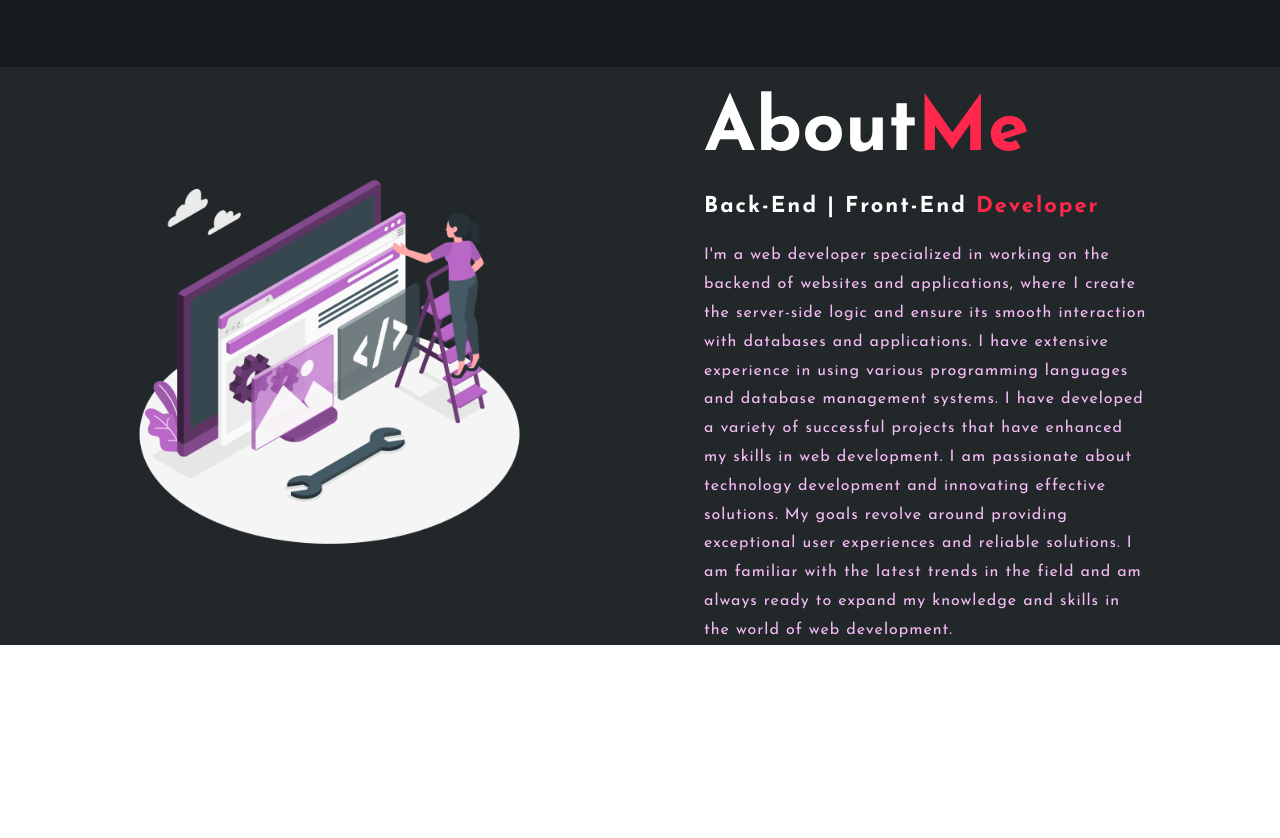
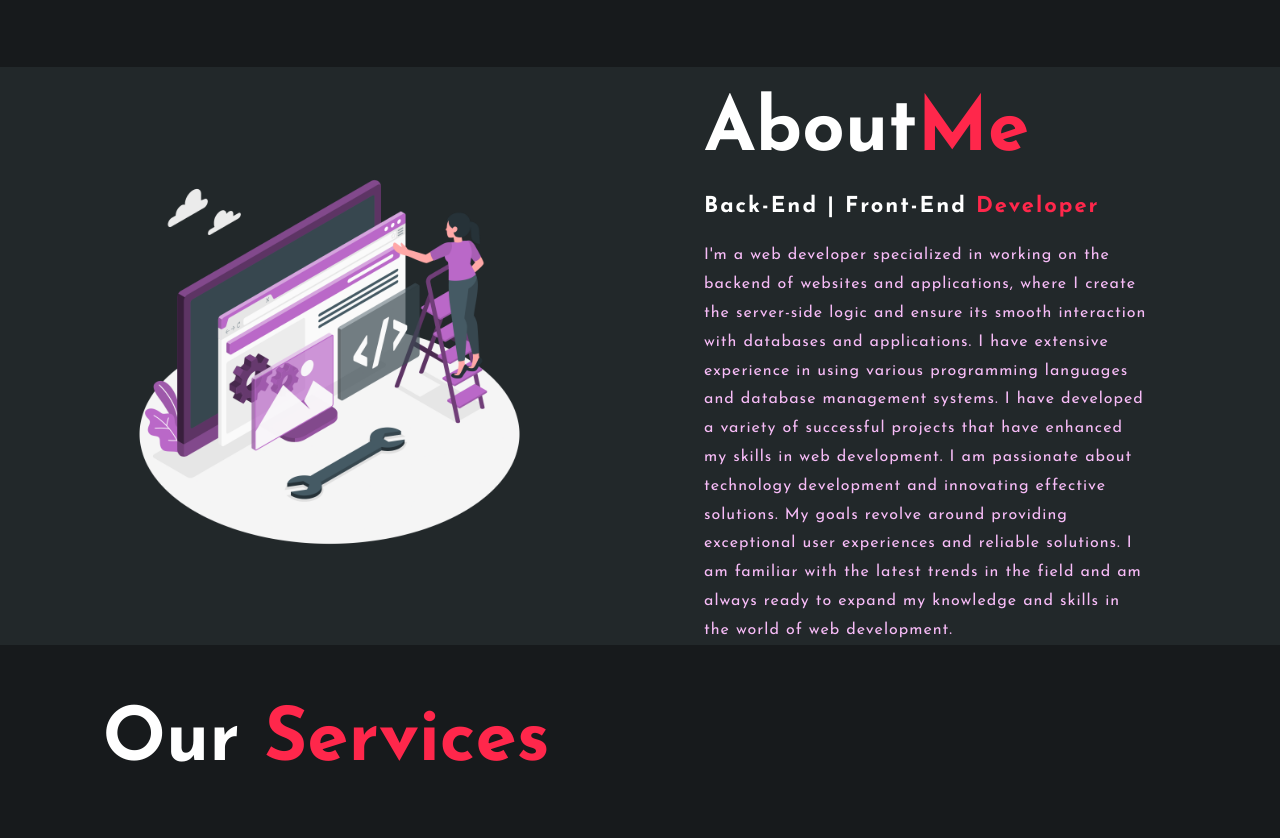
Before and after one commit to Islam412/My_Portfolio, a plain HTML site: page index.html in a window 1280 px wide. Shown: the part 733-1571 px from the top of the page. Before the commit the page ends 1378 px from the top, so only its background shows below. Drawn offline with Linux system fonts and the light colour scheme.

Commit message:
add services section in index , css

```diff
--- a/css/style.css
+++ b/css/style.css
@@ -208,3 +208,8 @@ h5{
 .about .container-text {
     width: 35%;
 }
+
+.services {
+    background-color: var(--bgcolor-1);
+    padding: 2rem var(--padding);
+}
--- a/index.html
+++ b/index.html
@@ -18,7 +18,7 @@
             <ul>
                 <li><a href="#home">Home</a></li>
                 <li><a href="#about">About Me</a></li>
-                <li><a href="#home">Services</a></li>
+                <li><a href="#services">Services</a></li>
                 <li><a href="#home">Skills</a></li>
                 <li><a href="#home">Contact Me</a></li>
             </ul>
@@ -59,5 +59,9 @@
             </p>
         </div>
     </section>
+
+    <section class="services" id="services">
+        <h1>Our <span>Services</span></h1>
+    </section>
 </body>
 </html>
```
